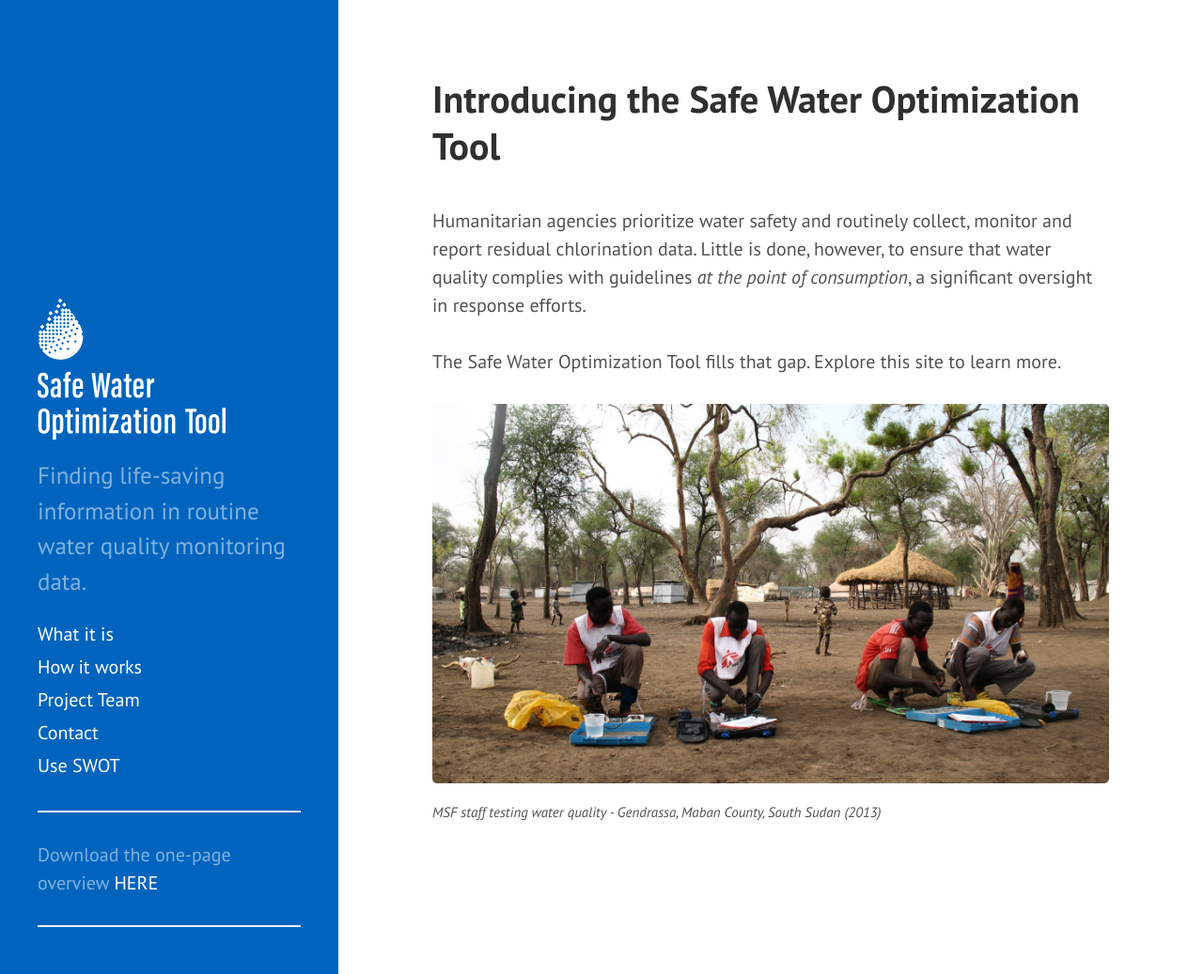
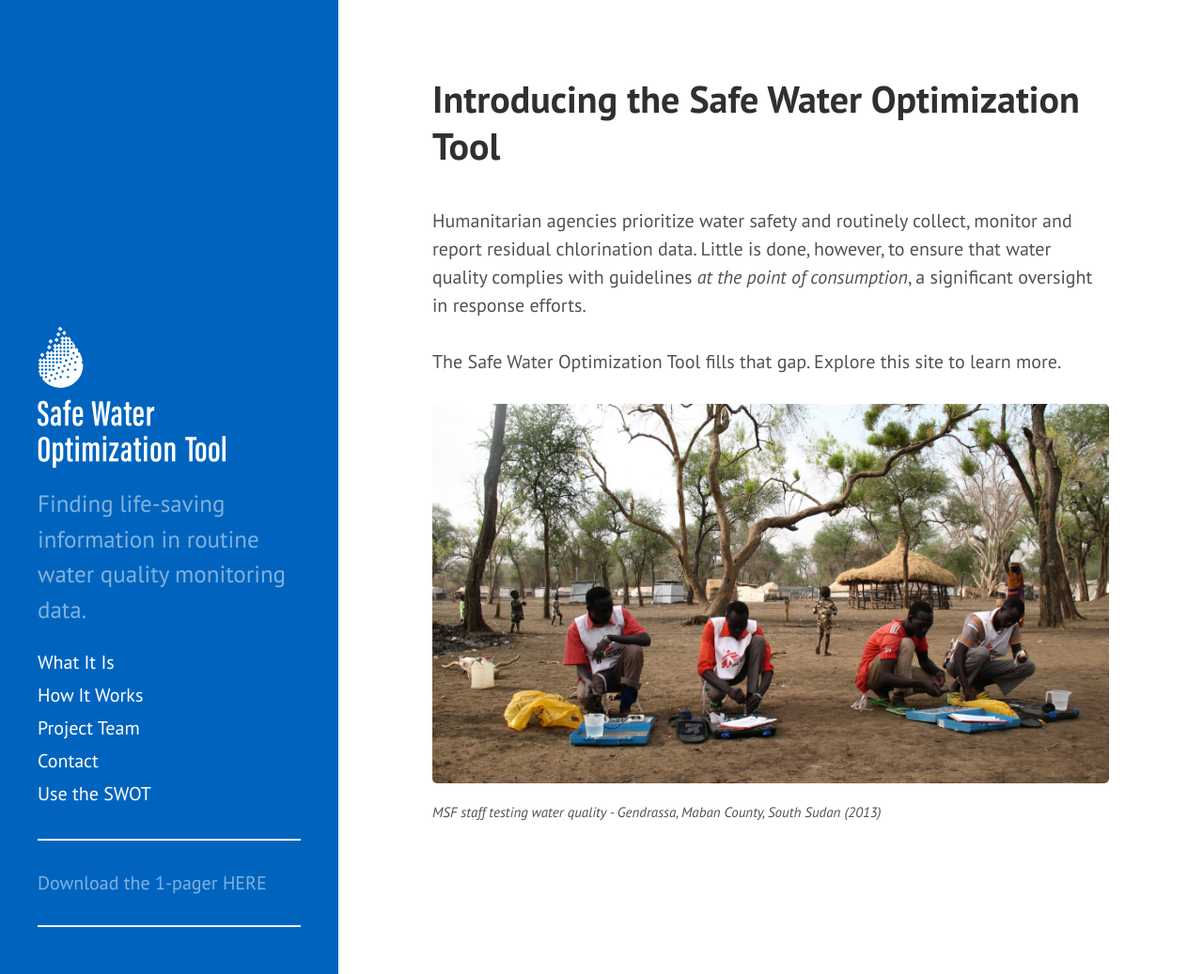
Before and after one commit to safeh2o/swot-infopage, a Jekyll site: the page built from index.html, in a window 1280 px wide and 1037 px high. Shown: the whole window at 94% size. Built offline with Jekyll 4.4.1, drawn with Linux system fonts in a browser that asks for light colours; Markdown is read by kramdown in place of the engine named in the settings; the list of posts is cut into pages by our own code.

Commit message:
Update sidebar.html

```diff
--- a/_includes/sidebar.html
+++ b/_includes/sidebar.html
@@ -11,15 +11,14 @@
 
     <nav class="sidebar-nav">
 
-      <a class="sidebar-nav-item{% if page.url == '/what-it-is/' %}  active{% endif %}" href="{{ site.baseurl }}/what-it-is/">What it is</a>
-      <a class="sidebar-nav-item{% if page.url == '/how-it-works/' %}  active{% endif %}" href="{{ site.baseurl }}/how-it-works/">How it works</a>
+      <a class="sidebar-nav-item{% if page.url == '/what-it-is/' %}  active{% endif %}" href="{{ site.baseurl }}/what-it-is/">What It Is</a>
+      <a class="sidebar-nav-item{% if page.url == '/how-it-works/' %}  active{% endif %}" href="{{ site.baseurl }}/how-it-works/">How It Works</a>
       <a class="sidebar-nav-item{% if page.url == '/team/' %} active{% endif %}" href="{{ site.baseurl }}/team/">Project Team</a>
       <a class="sidebar-nav-item{% if page.url == '/contact/' %} active{% endif %}" href="{{ site.baseurl }}/contact/">Contact</a>
-      <a class="sidebar-nav-item{% if page.url == '/use-swot/' %} active{% endif %}" href="{{ site.baseurl }}/use-swot/">Use SWOT</a>
+      <a class="sidebar-nav-item{% if page.url == '/use-swot/' %} active{% endif %}" href="{{ site.baseurl }}/use-swot/">Use the SWOT</a>
       <hr>
       <div class="sidebar-about">
-      Download the one-page overview
-      <a href="/public/SWOT_Summary.pdf" download>HERE</a>
+      Download the 1-pager <href="/public/SWOT_Summary.pdf" download>HERE
       <hr>
 
     </nav>
```
